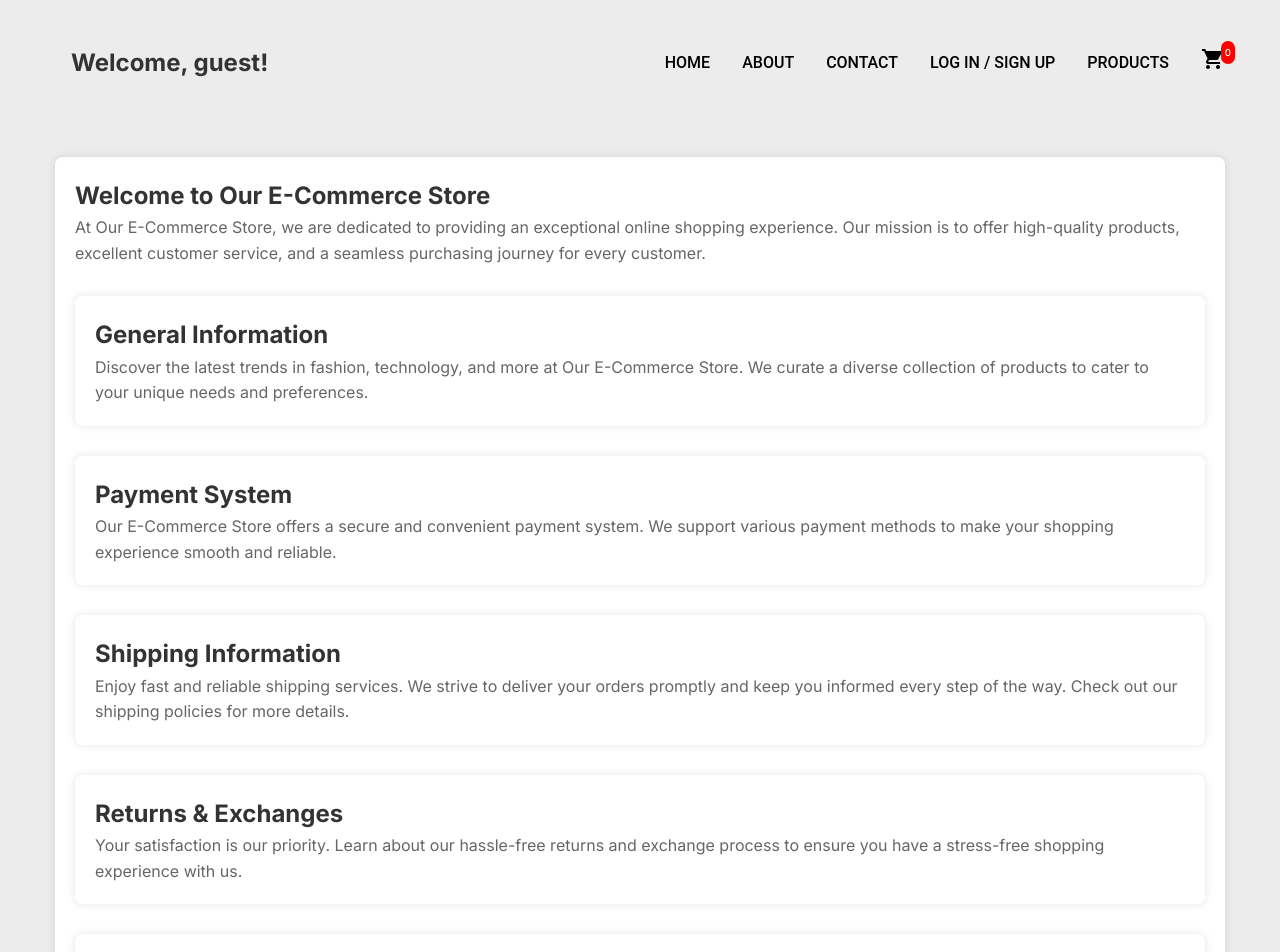
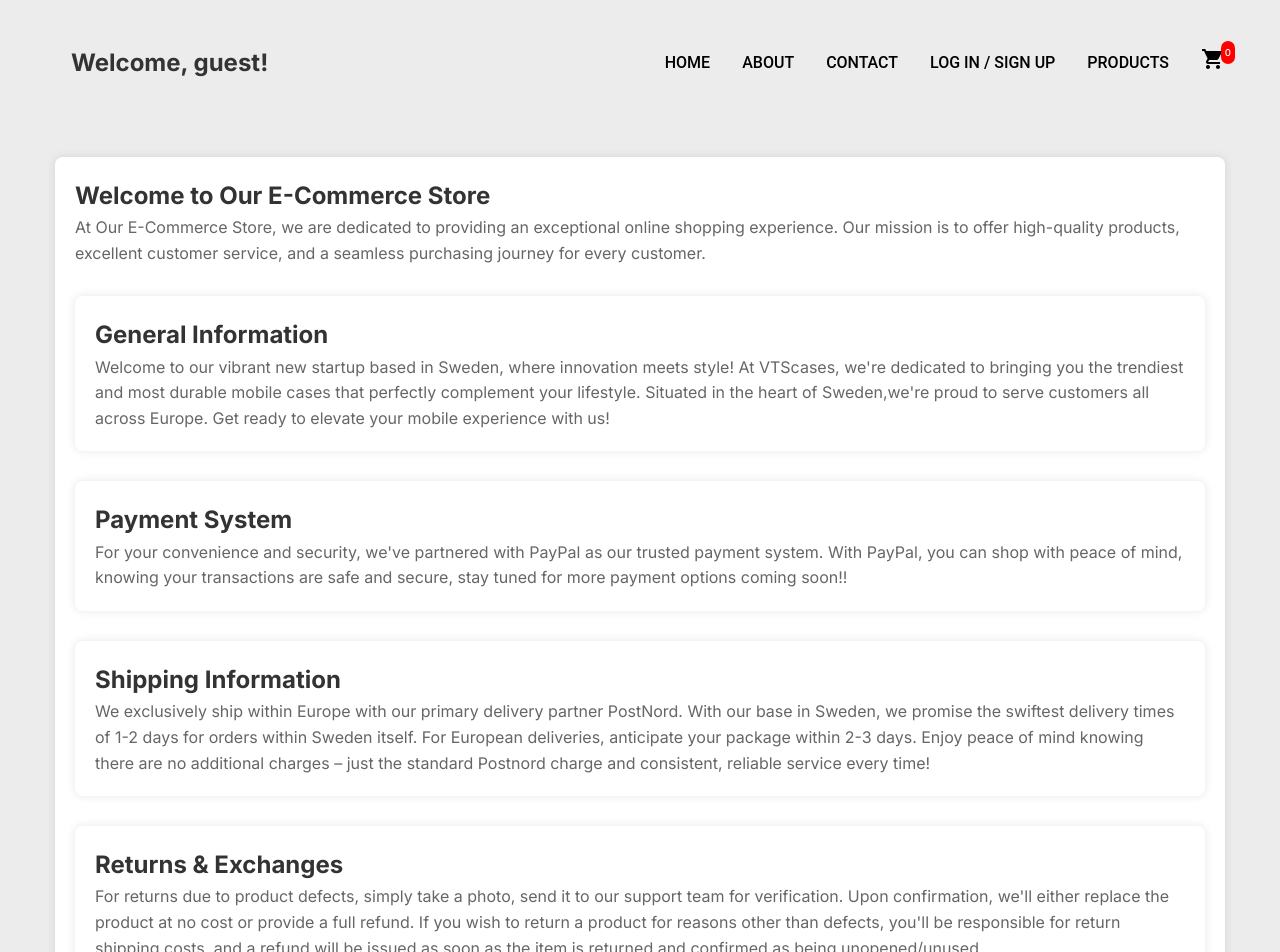
Before and after one commit to vikash123765/candleFrontEndReact, a React (Vite) app: page /about in a window 1280 px wide. Shown: the top 952 px of the page. Built offline with nearby package versions, Linux system fonts and the light colour scheme.

Commit message:
completly done need to deploy only

```diff
--- a/src/routes/About.jsx
+++ b/src/routes/About.jsx
@@ -16,32 +16,31 @@ const About = () => {
       <section className="general-info-section">
         <h2>General Information</h2>
         <p>
-          Discover the latest trends in fashion, technology, and more at Our E-Commerce Store.
-          We curate a diverse collection of products to cater to your unique needs and preferences.
-        </p>
+        Welcome to our vibrant new startup based in Sweden, where innovation meets style! At VTScases, we're dedicated to bringing you the trendiest and most durable mobile cases that perfectly complement your lifestyle.
+         Situated in the heart of Sweden,we're proud to serve customers all across Europe.  Get ready to elevate your mobile experience with us!
+         </p>
       </section>
 
       <section className="payment-section">
         <h2>Payment System</h2>
         <p>
-          Our E-Commerce Store offers a secure and convenient payment system.
-          We support various payment methods to make your shopping experience smooth and reliable.
+        For your convenience and security, we've partnered with PayPal as our trusted payment system. With PayPal, you can shop with peace of mind, knowing your transactions are safe and secure, stay tuned for more payment options coming soon!!
         </p>
       </section>
 
       <section className="shipping-section">
         <h2>Shipping Information</h2>
         <p>
-          Enjoy fast and reliable shipping services. We strive to deliver your orders promptly
-          and keep you informed every step of the way. Check out our shipping policies for more details.
+        We exclusively ship within Europe with our primary delivery partner  PostNord. With our base in Sweden, we promise the swiftest delivery times of 1-2 days for orders within Sweden itself. For European deliveries, anticipate your package within 2-3 days. Enjoy peace of mind knowing there are no additional charges – just the standard Postnord charge  and consistent, reliable service every time!
         </p>
       </section>
 
       <section className="returns-section">
         <h2>Returns & Exchanges</h2>
         <p>
-          Your satisfaction is our priority. Learn about our hassle-free returns and exchange process
-          to ensure you have a stress-free shopping experience with us.
+        For returns due to product defects, simply take a photo, send it to our support team for verification. Upon confirmation, we'll either replace the product at no cost or provide a full refund.
+        If you wish to return a product for reasons other than defects, you'll be responsible for return shipping costs, and a refund will be issued as soon as the item is returned and confirmed as being unopened/unused.
+
         </p>
       </section>
 
--- a/src/routes/Cart.jsx
+++ b/src/routes/Cart.jsx
@@ -439,9 +439,9 @@ const isFormValidForLoggedInUser = validateForm(null, true);
                                         <div className="left">
                                             <img src={`${p.image}`} alt="" />
                                         </div>
-                                        <div className="right" style={{ padding: '12px', display: 'flex', alignItems: 'center' }}>
+                                        <div className="right" style={{ padding: '12px', display: 'flex', flexDirection: 'column', alignItems: 'flex-start' }}>
                                             <div>{p.productName}</div>
-                                            <div>¤{p.productPrice.toFixed(2)}</div>
+                                            <div>Kr{p.productPrice.toFixed(2)}</div>
                                             <button onClick={remove} type="button">
                                                 Remove
                                             </button>
@@ -490,7 +490,7 @@ const isFormValidForLoggedInUser = validateForm(null, true);
                                         checked={isTracable}
                                         onChange={handleCheckboxChange}
                                     />
-                                    Tracable
+                                    Traceable
                                 </label>
                                 <label>
                                     <input
@@ -499,7 +499,7 @@ const isFormValidForLoggedInUser = validateForm(null, true);
                                         checked={isNonTracable}
                                         onChange={handleCheckboxChange}
                                     />
-                                    Non-Tracable
+                                    Non-Traceable
                                 </label>
                             </div>
                             <button
@@ -524,7 +524,7 @@ const isFormValidForLoggedInUser = validateForm(null, true);
                     )}
 
                     <>
-                        <div className="custom-paypal-buttons" style={{ position: "relative", right: '-10rem', top: "11px" }}>
+                        <div className="custom-paypal-buttons" >
                             <PayPalScriptProvider options={payPalOptions}>
                                 <PayPalButtons
 
--- a/src/style/cart.css
+++ b/src/style/cart.css
@@ -13,8 +13,8 @@
     display: flex;
     flex-wrap: wrap;
     gap: 20px;
+
 }
-
 .cart-item {
     flex: 1 1 calc(33.33% - 20px);
     max-width: calc(33.33% - 20px);
@@ -23,6 +23,7 @@
     border: 1px solid #ddd;
     border-radius: 8px;
     overflow: hidden;
+    position: relative;
     transition: transform 0.3s;
     box-shadow: 0 4px 8px rgba(0, 0, 0, 0.1);
 }
@@ -38,6 +39,34 @@
     border-bottom: 1px solid #ddd;
     border-radius: 8px 8px 0 0;
 }
+
+.cart-item .right {
+    padding: 12px;
+    display: flex;
+    flex-direction: row;
+    justify-content: space-between;
+    align-items: center;
+}
+.cart-item .right button {
+    background-color: #4c36f4;
+    color: #fff;
+    border: none;
+    padding: 5px 10px;
+    border-radius: 4px;
+    cursor: pointer;
+    transition: background-color 0.3s;
+    position: absolute;
+    bottom: 10px;
+    right: 10px;
+    z-index: 1; /* Ensure the button appears above other elements */
+
+}
+
+
+.cart-item .right button:hover {
+    background-color: #d32f2f;
+}
+
 
 .cart-item-details {
     padding: 10px;
@@ -101,11 +130,3 @@
     font-size: 5em;
     /* Adjust the font size as needed */
 }
-
-
-
-.custom-paypal-buttons .buttons-container .paypal-button-container paypal-button-layout-vertical paypal-button-shape-rect paypal-button-number-multiple paypal-button-env-production {
-    position: relative !important;
-    right: -4rem !important;
-    top: 11px !important;
-}
```
